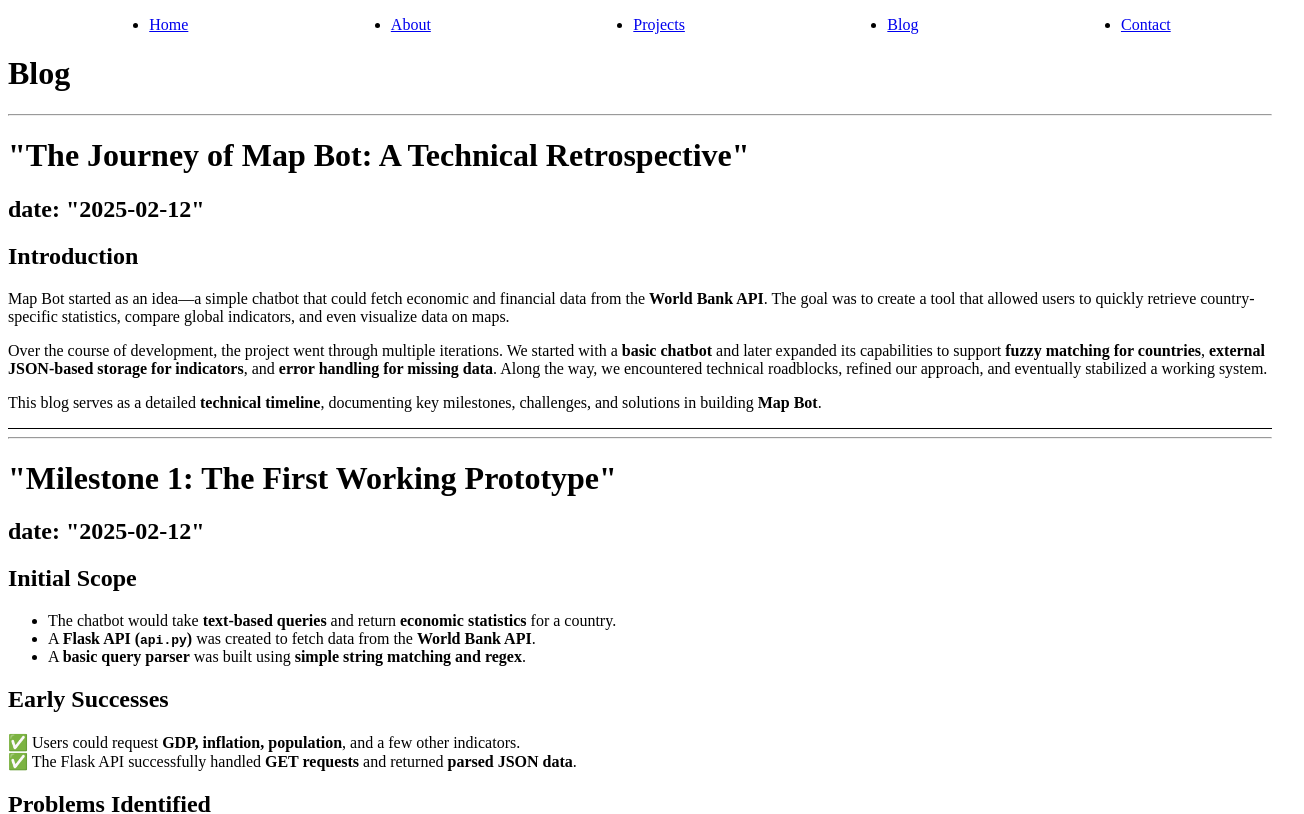
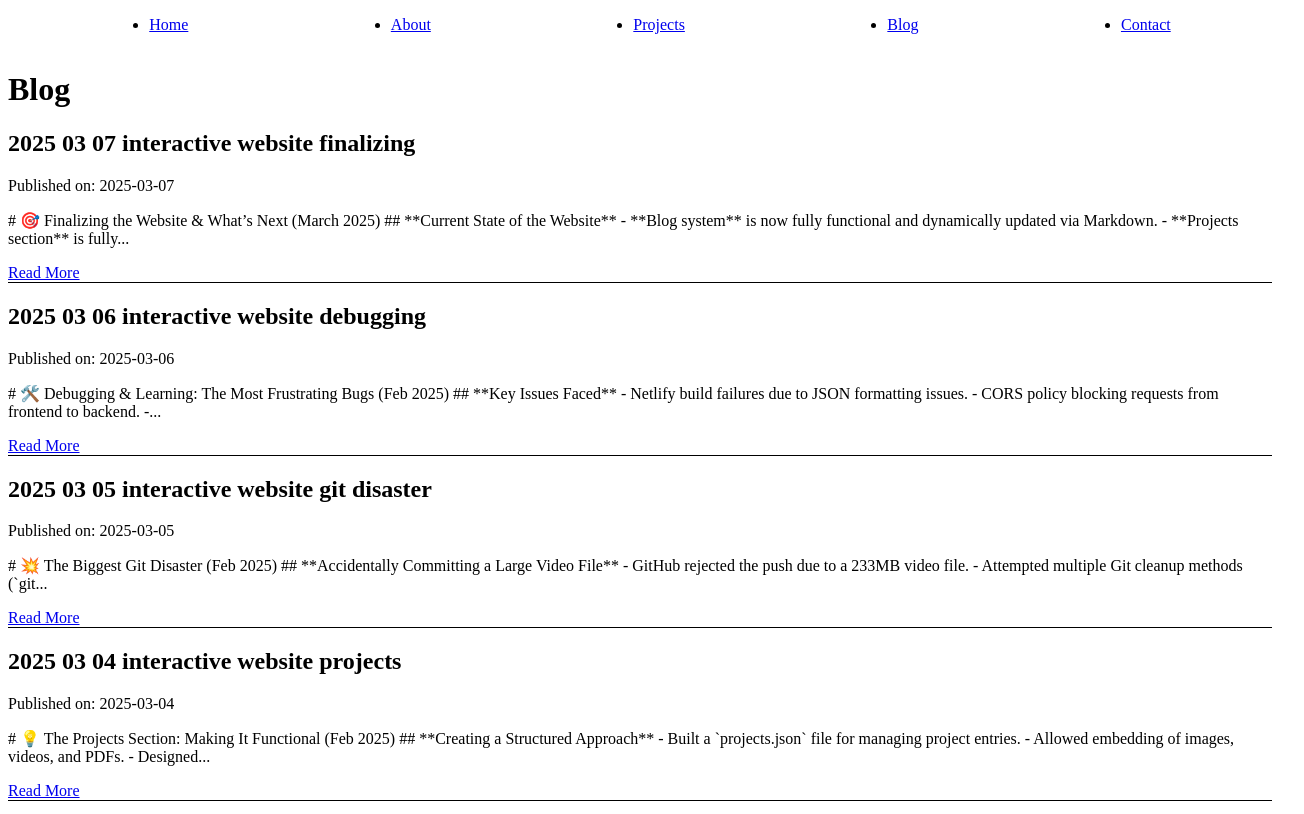
Before and after one commit to AnirudhB-6001/interactive-website, a React (Vite) app: page /blog in a window 1280 px wide. Shown: the top 814 px of the page, 1304 px wide, since content can reach past the window. Built offline with nearby package versions, Linux system fonts and the light colour scheme.

Commit message:
Added new blog functiuonality

```diff
--- a/src/components/Post.jsx
+++ b/src/components/Post.jsx
@@ -1,13 +1,29 @@
 import React from "react";
+import { Link } from "react-router-dom";
 import ReactMarkdown from "react-markdown";
 import remarkGfm from "remark-gfm";
+import "../styles/blog.css";
 
-const Post = ({ post }) => {
+const Post = ({ post, prevPost, nextPost }) => {
   return (
     <div className="blog-post">
       <h2 className="text-3xl font-bold">{post.title}</h2>
       <p className="text-gray-500">{post.date}</p>
       <ReactMarkdown remarkPlugins={[remarkGfm]}>{post.body}</ReactMarkdown>
+
+      {/* Blog Navigation */}
+      <div className="blog-navigation flex justify-between mt-6 border-t pt-4">
+        {prevPost && (
+          <Link to={`/blog/${prevPost.file}`} className="text-blue-500 hover:underline">
+            ⬅ Previous Post: {prevPost.title}
+          </Link>
+        )}
+        {nextPost && (
+          <Link to={`/blog/${nextPost.file}`} className="text-blue-500 hover:underline">
+            Next Post: {nextPost.title} ➡
+          </Link>
+        )}
+      </div>
     </div>
   );
 };
--- a/src/pages/Blog.jsx
+++ b/src/pages/Blog.jsx
@@ -1,11 +1,12 @@
 import React, { useState, useEffect } from "react";
 import { Link } from "react-router-dom";
 import ReactMarkdown from "react-markdown";
+import "../styles/blog.css";
 
 // Function to fetch all Markdown files dynamically
 const fetchMarkdownFiles = async () => {
   try {
-    const response = await fetch("/posts/index.json"); // Ensure this is correctly fetching
+    const response = await fetch("/posts/index.json");
     if (!response.ok) throw new Error("Failed to fetch posts index.");
     return await response.json();
   } catch (error) {
@@ -19,21 +20,17 @@ const Blog = () => {
 
   useEffect(() => {
     async function fetchPosts() {
-      const postFiles = await fetchMarkdownFiles(); // Fetch the list of markdown files
-
+      const postFiles = await fetchMarkdownFiles();
       const fetchedPosts = await Promise.all(
         postFiles.map(async (file) => {
-          try {
-            const response = await fetch(`posts/${file}`); // FIXED FILE PATH
-            if (!response.ok) throw new Error(`Failed to load ${file}`);
+          const response = await fetch(`/posts/${file}`);
           const text = await response.text();
-            return { file, content: text };
-          } catch (error) {
-            console.error("Error fetching markdown:", error);
-            return { file, content: "Error loading this post." };
-          }
+          return { file, content: text, date: file.split("-").slice(0, 3).join("-") };
         })
       );
+
+      // Sort posts by date (newest first)
+      fetchedPosts.sort((a, b) => new Date(b.date) - new Date(a.date));
 
       setPosts(fetchedPosts);
     }
@@ -42,20 +39,42 @@ const Blog = () => {
   }, []);
 
   return (
-    <div className="p-6">
+    <div className="blog-container flex flex-col md:flex-row p-6">
+      {/* Main Blog Content */}
+      <div className="blog-content w-full md:w-3/4 pr-6">
         <h1 className="text-4xl font-bold mb-6">Blog</h1>
         {posts.length > 0 ? (
           posts.map((post, index) => (
             <div key={index} className="mb-8 border-b pb-4">
-            <ReactMarkdown disallowedElements={["script"]} unwrapDisallowed>
-              {post.content}
-            </ReactMarkdown>
+              <h2 className="text-2xl font-semibold">
+                {post.file.replace(/-/g, " ").replace(".md", "")}
+              </h2>
+              <p className="text-gray-600 text-sm">Published on: {post.date}</p>
+              <p className="mt-2">{post.content.split(" ").slice(0, 30).join(" ")}...</p>
+              <Link to={`/blog/${post.file}`} className="text-blue-500 underline">
+                Read More
+              </Link>
             </div>
           ))
         ) : (
           <p>No blog posts available.</p>
         )}
       </div>
+
+      {/* Sidebar with Recent Posts */}
+      <div className="blog-sidebar w-full md:w-1/4 bg-gray-100 p-4 rounded-lg shadow-md">
+        <h3 className="text-xl font-bold mb-4">Recent Posts</h3>
+        <ul>
+          {posts.slice(0, 5).map((post, index) => (
+            <li key={index} className="mb-2">
+              <Link to={`/blog/${post.file}`} className="text-blue-500 hover:underline">
+                {post.file.replace(/-/g, " ").replace(".md", "")}
+              </Link>
+            </li>
+          ))}
+        </ul>
+      </div>
+    </div>
   );
 };
 
--- /dev/null
+++ b/src/styles/blog.css
@@ -0,0 +1,52 @@
+.blog-container {
+    display: flex;
+    flex-direction: column;
+  }
+
+  @media (min-width: 768px) {
+    .blog-container {
+      flex-direction: row;
+    }
+  }
+
+  .blog-content {
+    flex: 3;
+  }
+
+  .blog-sidebar {
+    flex: 1;
+    background: #f8f9fa;
+    padding: 16px;
+    border-radius: 8px;
+    box-shadow: 0 2px 10px rgba(0, 0, 0, 0.1);
+  }
+
+  .blog-sidebar h3 {
+    font-size: 1.2rem;
+    font-weight: bold;
+  }
+
+  .blog-sidebar ul {
+    list-style-type: none;
+    padding: 0;
+  }
+
+  .blog-sidebar li {
+    margin-bottom: 10px;
+  }
+
+  .blog-sidebar a {
+    color: #007bff;
+    text-decoration: none;
+  }
+
+  .blog-sidebar a:hover {
+    text-decoration: underline;
+  }
+
+  .blog-navigation {
+    display: flex;
+    justify-content: space-between;
+    padding-top: 20px;
+    border-top: 1px solid #ddd;
+  }
```
Lines whose indentation alone changed are shown as unchanged.
